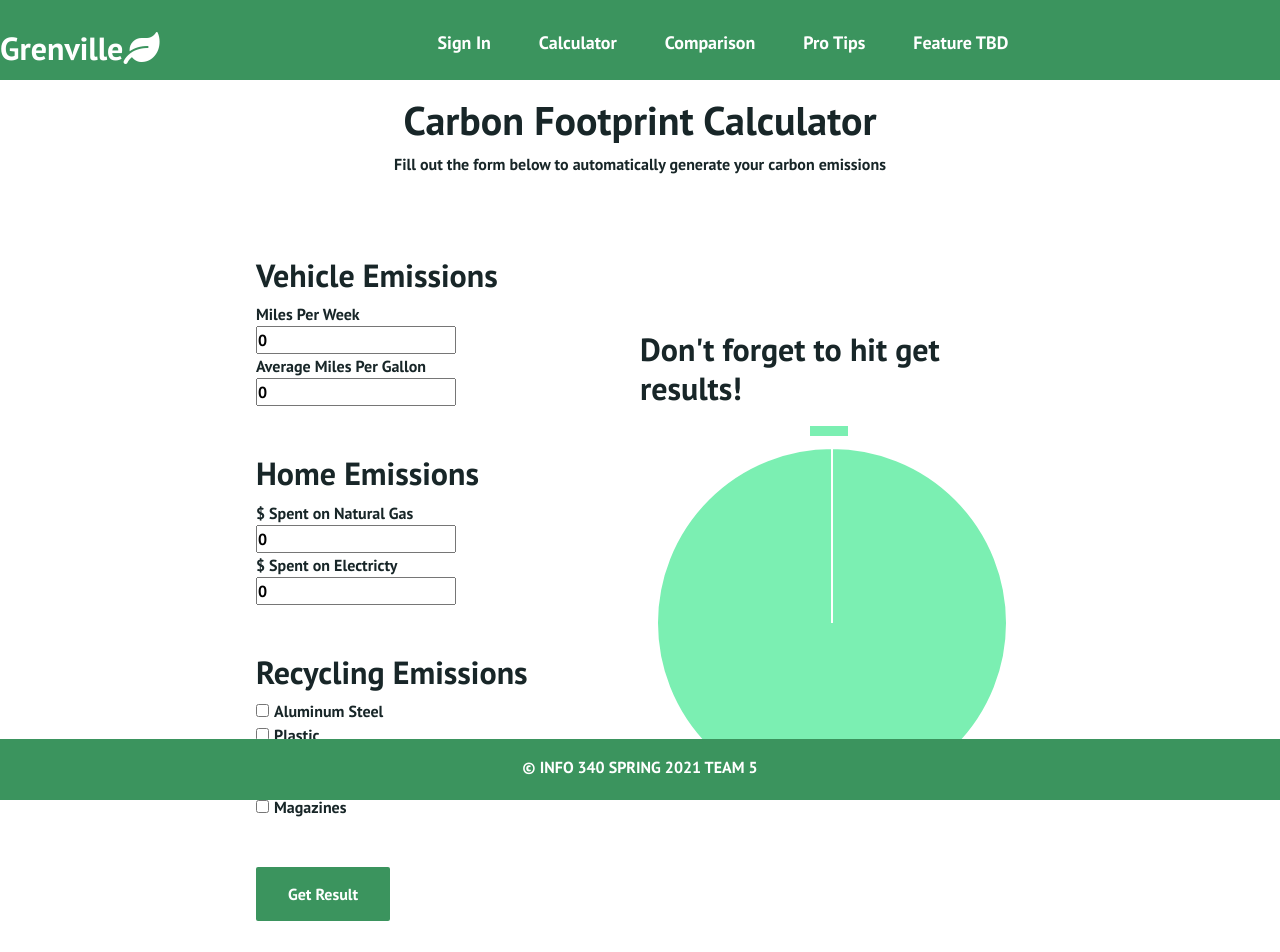
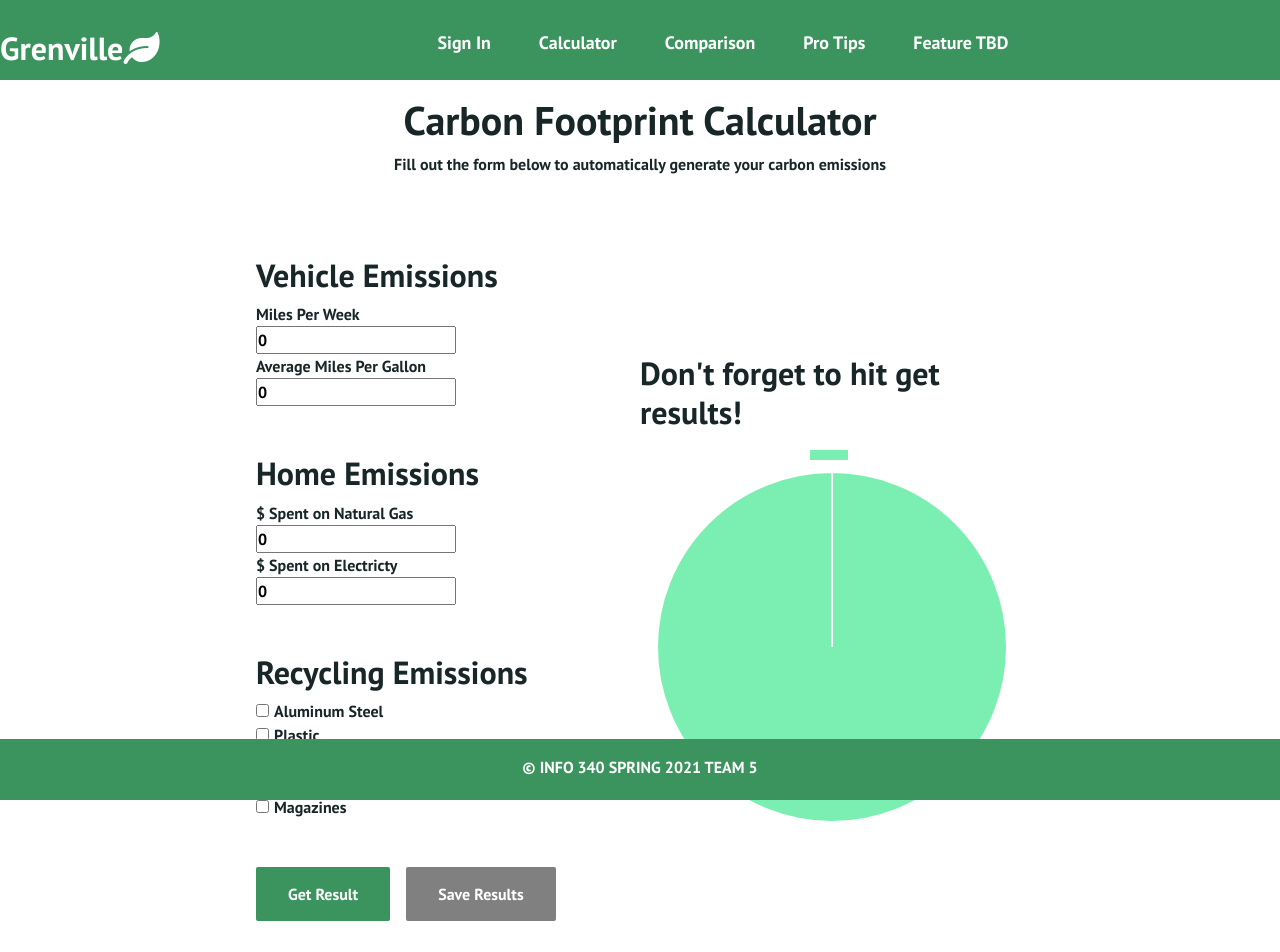
Before and after one commit to info340c-sp21/project-2-group-5, a React (Create React App) app in the folder project-2/: page /Calculator in a window 1280 px wide. Shown: the top 952 px of the page. Built offline with nearby package versions, Linux system fonts and the light colour scheme; no server answers.

Commit message:
working insert calculator

```diff
--- a/project-2/src/App.js
+++ b/project-2/src/App.js
@@ -29,7 +29,7 @@ function App() {
       <Switch>
         <Route exact path='/'> <Home user={user}/> </Route>
         <Route exact path='/Login'> <LoginPage user={user}/> </Route>
-        <Route path='/Calculator' exact component={Calculator} />
+        <Route exact path='/Calculator'> <Calculator user={user}/></Route>
         <Route path='/Comparison' exact component={Comparison}/>
         <Route path='/Pro-Tips' exact component={Tips}/>
       </Switch>
--- a/project-2/src/components/CalculatorChart.css
+++ b/project-2/src/components/CalculatorChart.css
@@ -28,6 +28,7 @@
     border-radius: 2px;
     color: white;
     padding: 15px 32px;
+    margin-right: 1rem;
     text-align: center;
     text-decoration: none;
     display: inline-block;
@@ -37,3 +38,11 @@
     background-color: rgba(255, 206, 86, 0.5);
     color: #57BA98;
 }
+
+.lockedButton {
+    background-color: grey;
+}
+
+.unlockedButton {
+    background-color: orange; /* change color */
+}
--- a/project-2/src/components/CalculatorChart.js
+++ b/project-2/src/components/CalculatorChart.js
@@ -1,4 +1,5 @@
 import React, { useState } from 'react';
+import firebase from 'firebase';
 import { Pie } from 'react-chartjs-2';
 import './CalculatorChart.css';
 
@@ -10,7 +11,7 @@ function CalculatorChart(props) {
 
     return(
         <div className="flex-calculator">
-            <InputForm dataCallback={setFormData}/>
+            <InputForm dataCallback={setFormData} user={props.user}/>
             <RenderChart data={formData}/>
         </div>
     );
@@ -31,12 +32,14 @@ class InputForm extends React.Component {
             newspaper:  false,
             magazines: false
         };
+        this.hasSubmitted = false;
         this.handleChange = this.handleChange.bind(this);
         this.handleClick = this.handleClick.bind(this);
     }
 
     handleClick = (event) => {
         event.preventDefault();
+        this.hasSubmitted = true;
         this.props.dataCallback(this.state);
     }
 
@@ -50,7 +53,33 @@ class InputForm extends React.Component {
         });
     }
 
+    saveButton = () => {
+        if (!this.props.user || !this.hasSubmitted) {
+            return (
+                <button className="lockedButton calSubmit">Save Results</button>
+            );
+        } else {
+            return (
+                <button className="unlockedButton calSubmit" onClick={this.saveResults}>Save Results</button>
+            );
+        }
+    }
+
+    saveResults = (event) => {
+        event.preventDefault();
+        let data = processData(this.state);
+        let newEntry = {
+            time: firebase.database.ServerValue.TIMESTAMP,
+            vehicle: data[0],
+            home: data[1],
+            recycle: data[2]
+        }
+        firebase.database().ref(`calculator/${this.props.user.uid}`).push(newEntry);
+    }
+
     render() {
+        let button = this.saveButton();
+
         return(
             <div className="flex-calculator-form">
                 <div>
@@ -80,7 +109,10 @@ class InputForm extends React.Component {
                     <input type="checkbox" id="magazines" name="magazines" role="input" value={this.state.magazines} onChange={this.handleChange}/>
                     <label for="magazines">Magazines</label><br/>
                 </div>
-                <button className='calSubmit' onClick={this.handleClick}>Get Result</button>
+                <div>
+                    <button className='calSubmit' onClick={this.handleClick}>Get Result</button>
+                    {button}
+                </div>
             </div>
         );
     }
@@ -128,6 +160,22 @@ function RenderChart(props) {
         <div className="flex-calculator-chart">
             <h2>Your Emissions Breakdown</h2>
             <Pie data={data} />
+            <table>
+                <tr>
+                    <th>Date</th>
+                    <th>Vehicle</th>
+                    <th>Home</th>
+                    <th>Recycle</th>
+                    <th>Total</th>
+                </tr>
+                <tr>
+                    <td>Current</td>
+                    <td>{Math.round(values[0])}</td>
+                    <td>{Math.round(values[1])}</td>
+                    <td>{Math.round(values[2])}</td>
+                    <td>{Math.round(values[0] + values[1] + values[2])}</td>
+                </tr>
+            </table>
         </div>
     );
 }
--- a/project-2/src/components/pages/Calculator.js
+++ b/project-2/src/components/pages/Calculator.js
@@ -9,7 +9,7 @@ function CalculatorPage(props) {
     return(
         <div className="instructions">
             <Instructions />
-            <Calculator />
+            <Calculator user={props.user}/>
         </div>
     );
 }
```
